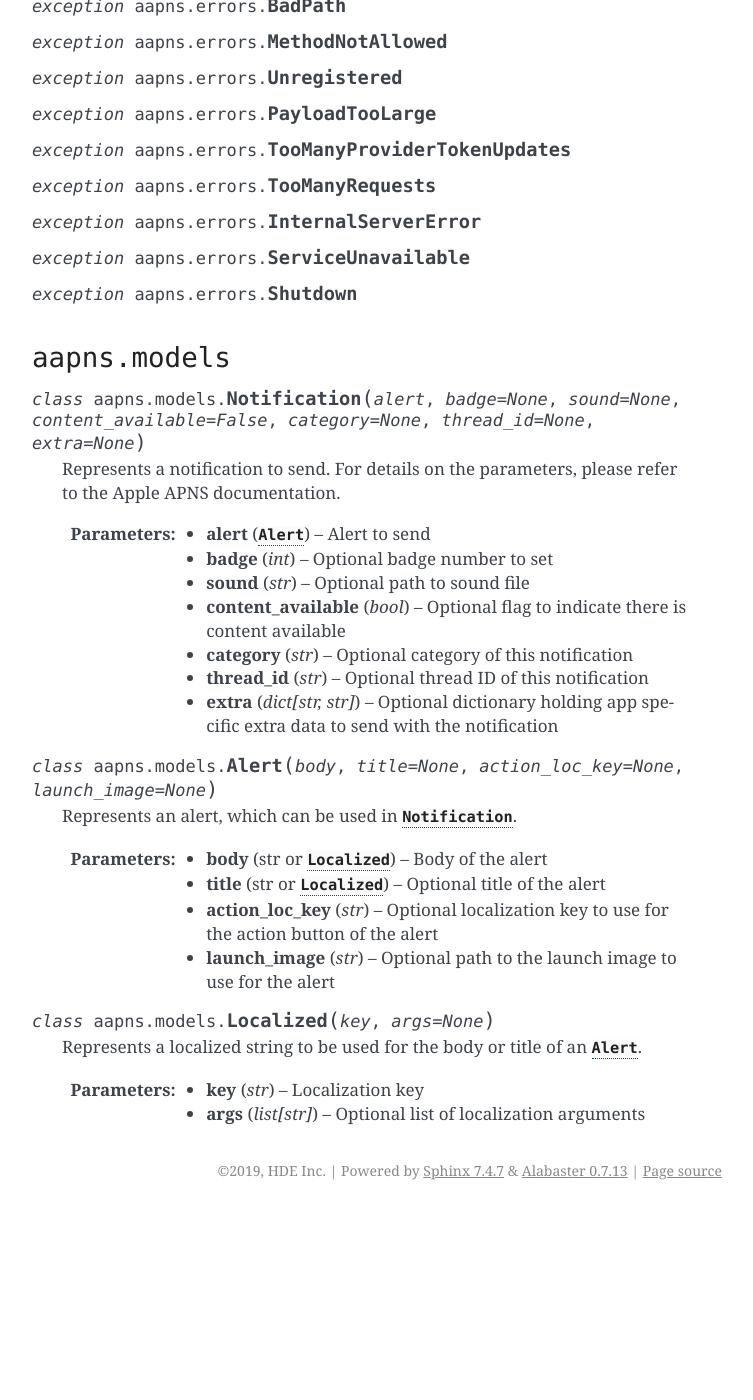
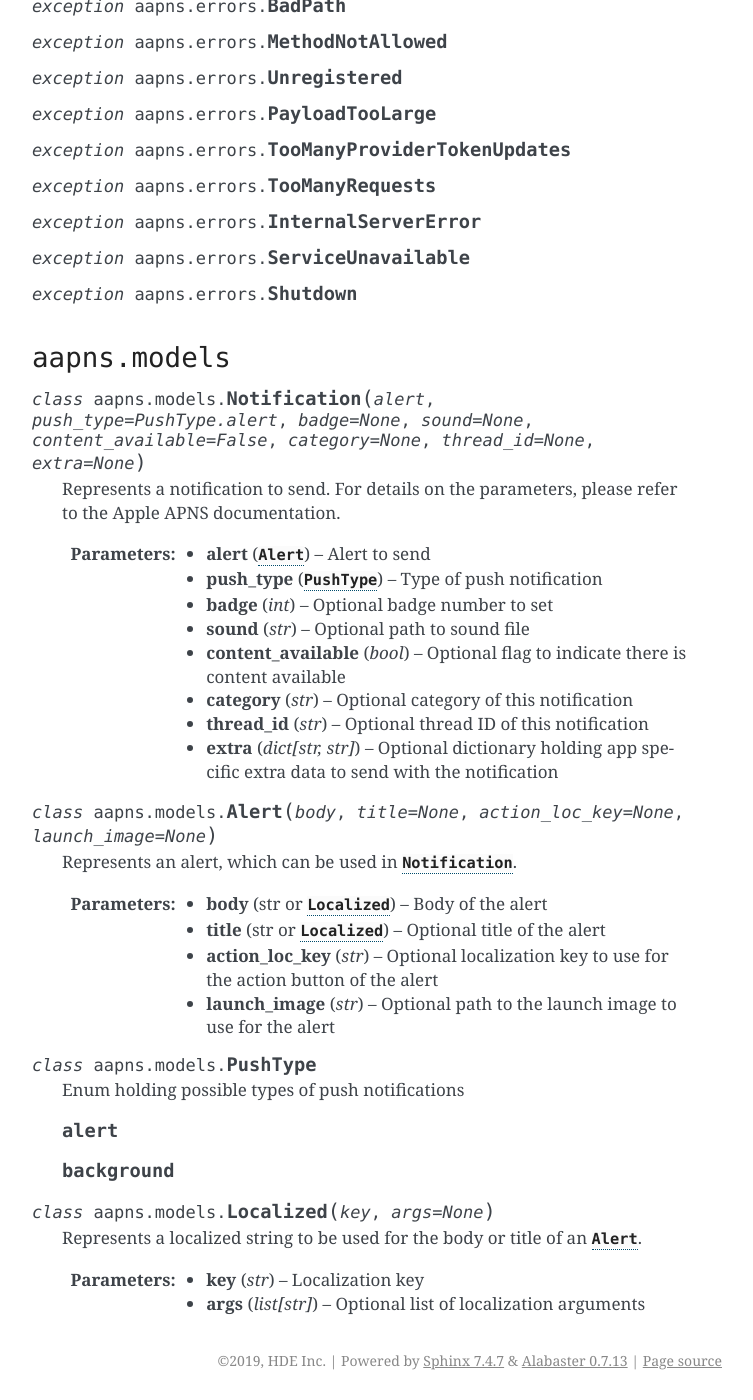
Before and after one commit to HENNGE/aapns, a Sphinx documentation site: the page built from docs/api.rst, in a window 1280 px wide and 1400 px high, scrolled down 3234 px. Shown: the whole window, without its empty margins (388-1141 px from the left). Built offline with Sphinx 7.4.7, drawn with Linux system fonts in a browser that asks for light colours; before the commit the page ends 4444 px from its top, so only the background shows below that; some of the changed text lies outside the part shown.

Commit message:
add apns-push-type

```diff
--- a/docs/api.rst
+++ b/docs/api.rst
@@ -165,13 +165,15 @@ API Reference
 
 .. py:module:: aapns.models
 
-.. py:class:: Notification(alert, badge=None, sound=None, content_available=False, category=None, thread_id=None, extra=None)
+.. py:class:: Notification(alert, push_type=PushType.alert, badge=None, sound=None, content_available=False, category=None, thread_id=None, extra=None)
 
     Represents a notification to send. For details on the parameters, please
     refer to the Apple APNS documentation.
 
     :param alert: Alert to send
     :type alert: :py:class:`Alert`
+    :param push_type: Type of push notification
+    :type push_type: :py:class:`PushType`
     :param int badge: Optional badge number to set
     :param str sound: Optional path to sound file
     :param bool content_available: Optional flag to indicate there is content available
@@ -192,6 +194,13 @@ API Reference
     :param str launch_image: Optional path to the launch image to use for the alert
 
 
+.. py:class:: PushType
+
+    Enum holding possible types of push notifications
+
+    .. py:attribute:: alert
+    .. py:attribute:: background
+
 .. py:class:: Localized(key, args=None)
 
     Represents a localized string to be used for the body or title of an :py:class:`Alert`.
```
Also changed, not shown: 2 other files.
